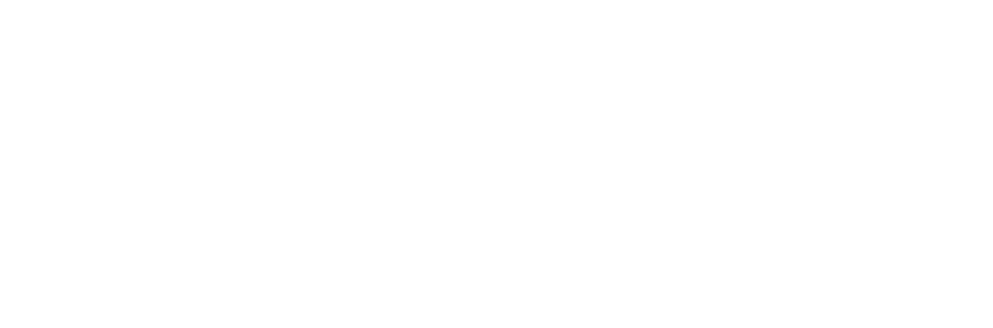
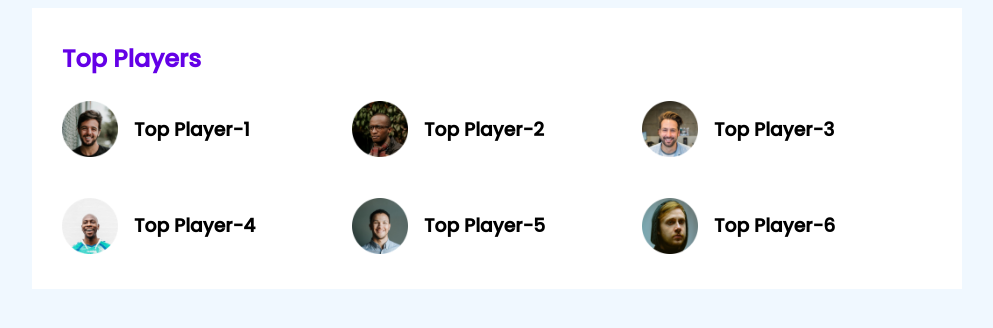
Before and after one commit to ShobnomM/leader-board-css3, a plain HTML site: page index.html in a window 1280 px wide. Shown: the whole page, without its empty margins (143-1136 px from the left). Drawn offline with Linux system fonts and the light colour scheme.

Commit message:
added top

```diff
--- a/index.html
+++ b/index.html
@@ -8,6 +8,46 @@
     <title>Leader board</title>
 </head>
 <body>
+    <!-- header start -->
+    <header></header>
+    <!-- header end -->
+    <main>
+        <!-- top section -->
+        <section class="container">
+            <div class="top-player ">
+                <h2 class="section-title">Top Players</h2>
+                <div class="players">
+                <!-- .player*6>img[src"images/players/player-$.png"]+h3{Top Player-$} -->
+                <div class="player">
+                    <img src="images/players/player-1.png" alt="">
+                    <h3 class="player-name">Top Player-1</h3>
+                </div>
+                <div class="player">
+                    <img src="images/players/player-2.png" alt="">
+                    <h3 class="player-name">Top Player-2</h3>
+                </div>
+                <div class="player">
+                    <img src="images/players/player-3.png" alt="">
+                    <h3 class="player-name">Top Player-3</h3>
+                </div>
+                <div class="player">
+                    <img src="images/players/player-4.png" alt="">
+                    <h3 class="player-name">Top Player-4</h3>
+                </div>
+                <div class="player">
+                    <img src="images/players/player-5.png" alt="">
+                    <h3 class="player-name">Top Player-5</h3>
+                </div>
+                <div class="player">
+                    <img src="images/players/player-6.png" alt="">
+                    <h3 class="player-name">Top Player-6</h3>
+                </div>
+                </div>
+            </div>
+            <div class="blog">
 
+            </div>
+        </section>
+    </main>
 </body>
 </html>
--- a/style/style.css
+++ b/style/style.css
@@ -0,0 +1,39 @@
+/* font */
+@import url('https://fonts.googleapis.com/css2?family=Poppins:wght@500&display=swap');
+/* common styles  */
+body{
+    font-family: 'Poppins', sans-serif;
+    background-color: aliceblue;
+}
+main{
+    display: flex;
+    justify-content: center;
+}
+.container{
+    background-color: white;
+    width: 870px;
+    padding: 30px;
+}
+/* top players */
+.section-title{
+    font-size: 24px;
+    font-weight: 500px;
+    color: rgb(100, 0, 231);
+    margin-top: 3px;
+}
+.players{
+    display: grid;
+    grid-template-columns: repeat(3 , 1fr);
+    grid-row-gap: 30px;
+}
+.player{
+    display: flex;
+    align-items: center;
+}
+.player img{
+    width: 56px;
+    height: 56px;
+}
+.player-name{
+    margin-left: 16px;
+}
```
